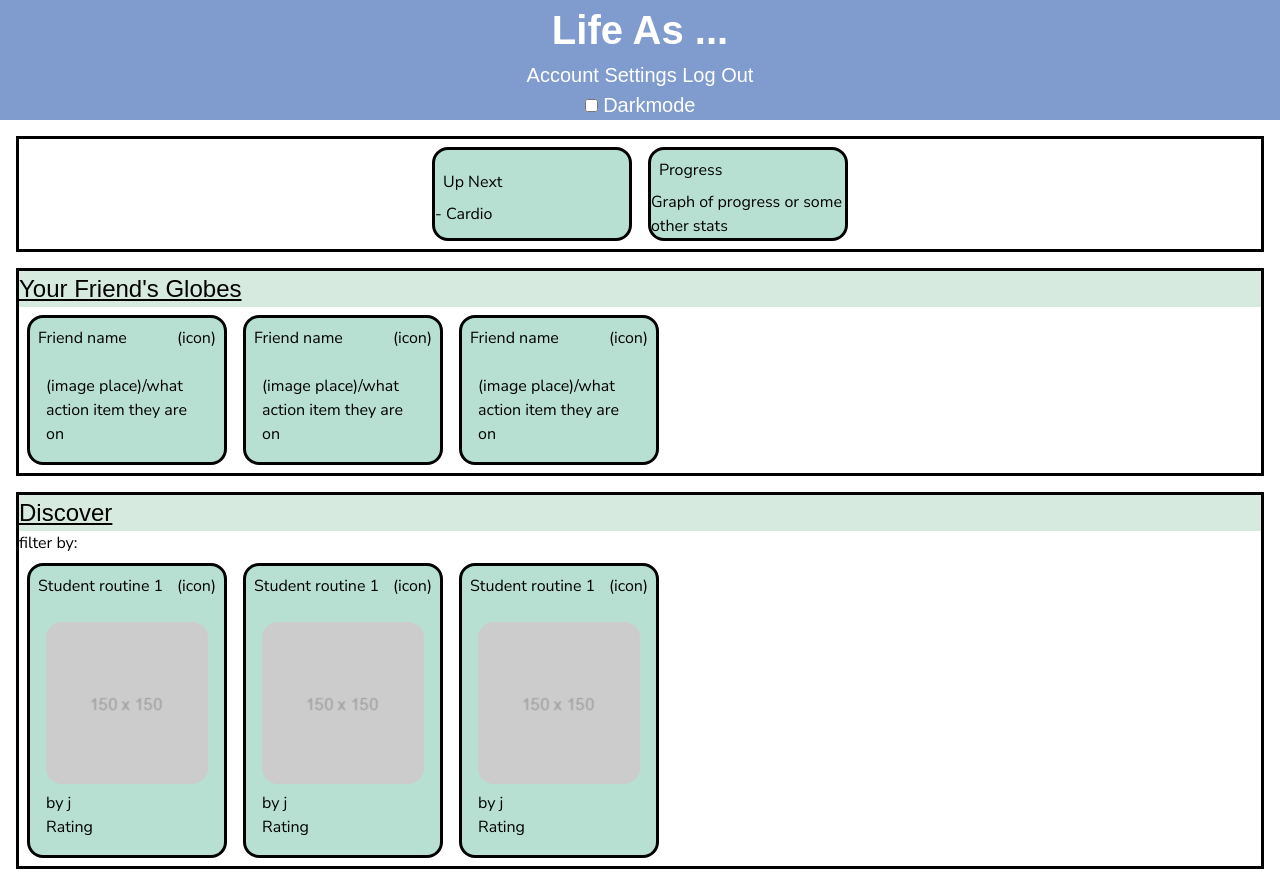
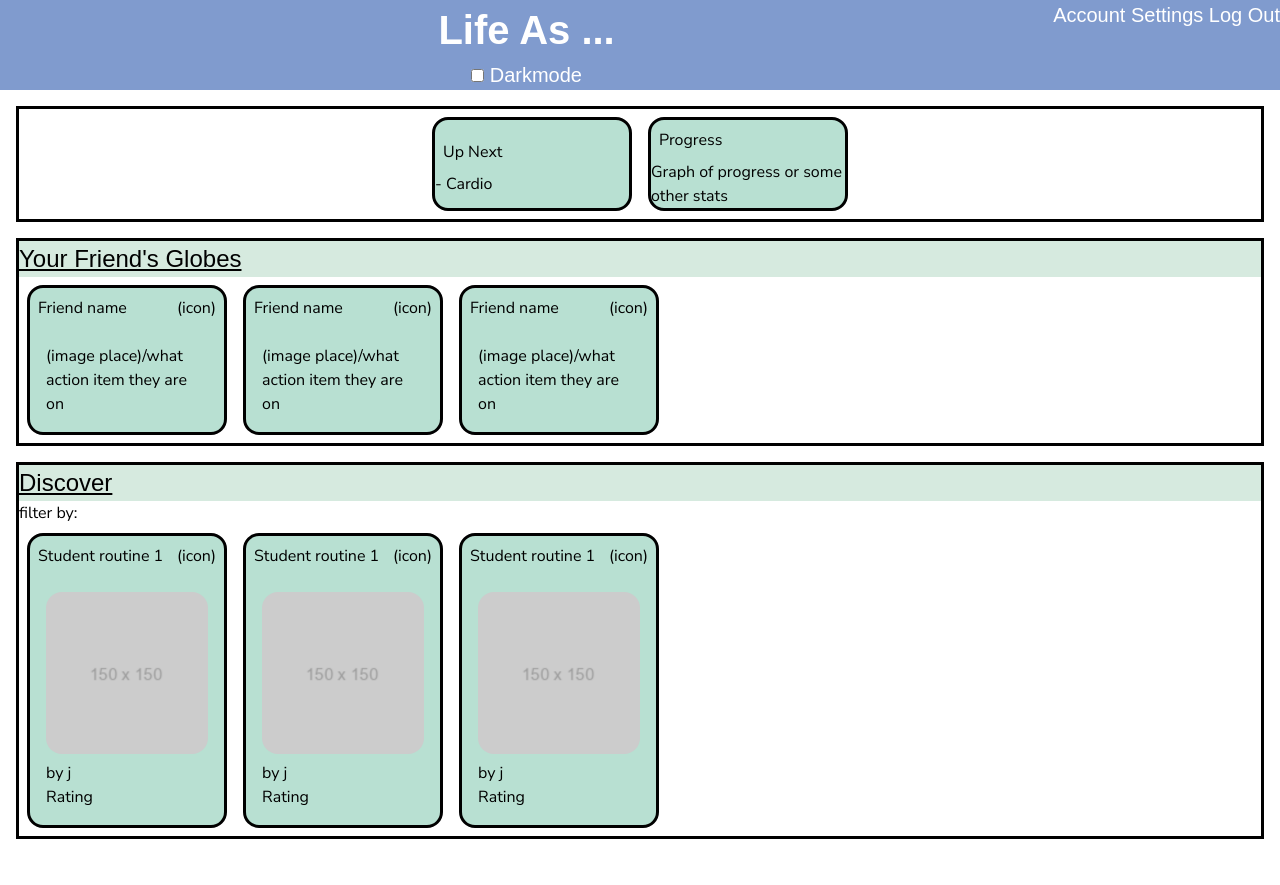
Before and after one commit to 2guud4u/LifeAs.me, a website: page packages/proto/public/index.html in a window 1280 px wide. After the commit the page ends 855 px from the top, so only its background shows below. Drawn offline with Linux system fonts and the light colour scheme; a web font is replaced by a local one.

Commit message:
made look beter

```diff
--- a/packages/proto/public/index.html
+++ b/packages/proto/public/index.html
@@ -16,13 +16,13 @@
 
 
         <header>
-            <h1>Life As ...</h1>
-            <drop-down>
-                <Dropdown-Item>Account</Dropdown-Item>
+            <h1 class="title">Life As ...</h1>
+            <drop-down class="menu">
+                <Dropdown-Item><a class="nostyle" href="/profile.html">Account</a></Dropdown-Item>
                 <Dropdown-Item>Settings</Dropdown-Item>
                 <Dropdown-Item>Log Out</Dropdown-Item>
             </drop-down>
-            <label
+            <label style="grid-column:2 ;text-align: center;"
                 onchange="relayEvent(
                 event,
                 'dark-mode',
--- a/packages/proto/public/styles/page.css
+++ b/packages/proto/public/styles/page.css
@@ -11,10 +11,20 @@ header {
     color: white;
     background-color: var(--color-banner);
     font-size: var(--size-type-mlarge);
-    display: flex;
-    flex-direction: column;
-    align-items: center;
+    display: grid;
+    grid-template-columns: repeat(3, 1fr);
+
 }
+h1.title {
+    grid-column: 2;
+    text-align: center;
+}
+
+drop-down.menu {
+    grid-column: 4;
+
+}
+
 body {
     font-family: "Nunito Sans", sans-serif;
     margin: 0;
```
